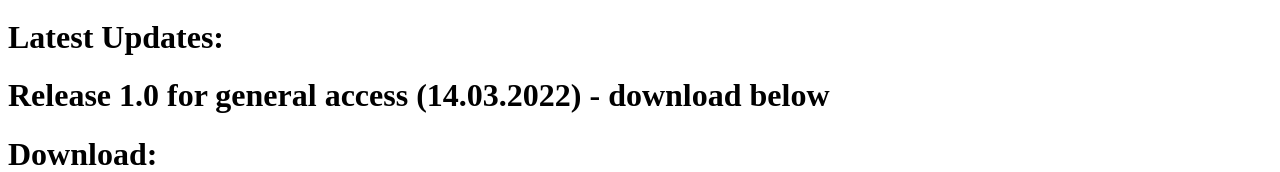
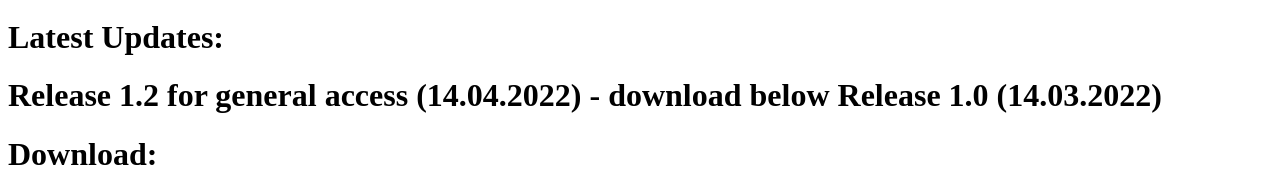
Before and after one commit to Evgenie3311/ebgdpsen, a plain HTML site: page index.html in a window 1280 px wide. Shown: the part 2407-2579 px from the top of the page. Drawn offline with Linux system fonts and the light colour scheme.

Commit message:
Update index.html

```diff
--- a/index.html
+++ b/index.html
@@ -32,7 +32,8 @@ Classmates Evgenie3311:
 Android: Install a new APK and play
 Windows: Move the Resources folder from the archive to the folder where the game is located
 <H1>Latest Updates:<H1>
-Release 1.0 for general access (14.03.2022) - download below
+Release 1.2 for general access (14.04.2022) - download below
+Release 1.0 (14.03.2022)
 <H1>Download:<H1>
 <a href="https://drive.google.com/drive/folders/1LhvZHx16qPeHB2or_QvkzJN4-uAYs3NE?usp=sharing"><img src="downloadwindows.jpg" height = "240px" width = "480px"></a>
 <a href="https://drive.google.com/drive/folders/1LhvZHx16qPeHB2or_QvkzJN4-uAYs3NE?usp=sharing"><img src="downloadandroid.jpg" height = "240px" width = "480px"></a>
```
